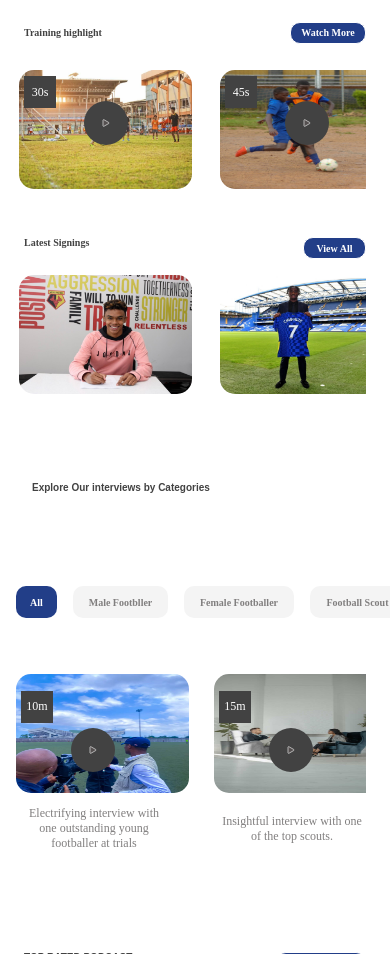
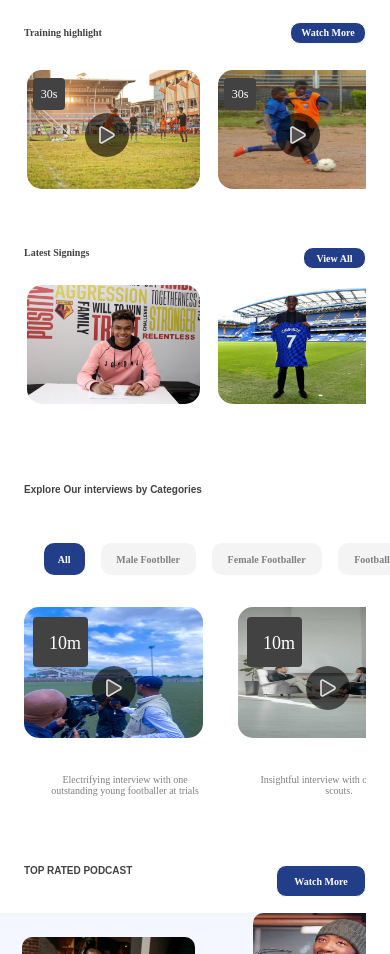
Before and after one commit to Neenoe/scouting-network, a React (Create React App) app: page /Blog in a window 390 px wide. Shown: the part 517-1471 px from the top of the page. Built offline with nearby package versions, Linux system fonts and the light colour scheme; a web font is replaced by a local one.

Commit message:
blog page responsiveness done

```diff
--- a/src/Components/Blog/Blog.jsx
+++ b/src/Components/Blog/Blog.jsx
@@ -102,20 +102,32 @@ function Blog() {
 
         <div className="highlight-details" ref={scrollRef}>
   <div className="highlight-item">
+    <div className="highlight-img">
+    <img src={data[20].imag} alt="" />
 
-   <img src={data[20].imag} alt="" />
+   <p className='highlight-time'>{data[0].duration}</p>
 
-    <p>{data[0].duration}</p>
+    </div>
+
+
     <BsFillPlayFill className='stop1'/>
   </div>
   <div className="highlight-item">
+  <div className="highlight-img">
     <img src={data[21].imag} alt="" />
-    <p>{data[1].duration}</p>
+
+   <p className='highlight-time'>{data[0].duration}</p>
+
+    </div>
     <BsFillPlayFill className='stop1'/>
   </div>
   <div className="highlight-item">
+  <div className="highlight-img">
     <img src={data[22].imag} alt="" />
-    <p>{data[2].duration}</p>
+
+   <p className='highlight-time'>{data[0].duration}</p>
+
+    </div>
     <BsFillPlayFill className='stop1'/>
   </div>
 </div>
@@ -154,7 +166,10 @@ function Blog() {
 
     {/* Interviews */}
     <div className="interviews-wrapper innerWidth paddings">
-    <div className="interviews-intro paddings">
+    <div className="interviews-intro">
+      <div className='interview-details'>
+
+
         <h2>  Explore Our interviews by Categories</h2>
         <div className="interviews-intro-btns">
         <button>All</button>
@@ -166,26 +181,38 @@ function Blog() {
         </div>
         </div>
 
+
         <div className="interviews-media">
           <div className='interviews-title'>
-          <img src={data[25].imag} alt="" />
-            <span>10m</span>
+            <div className="interviews-img">
+            <img src={data[25].imag} alt="" />
+            <span className="time-span">10m</span>
+            </div>
+
+
             <BsFillPlayFill className='stop'/>
             <p>Electrifying interview with one outstanding young footballer at trials</p>
           </div>
           <div className='interviews-title'>
-          <img src={data[27].imag} alt="" />
-            <span>15m</span>
+          <div className="interviews-img">
+            <img src={data[27].imag} alt="" />
+            <span className="time-span">10m</span>
+            </div>
+
             <BsFillPlayFill className='stop'/>
             <p>Insightful interview with one of the top scouts.</p>
           </div>
           <div className='interviews-title'>
-          <img src={data[28].imag} alt="" />
-            <span>15m</span>
+          <div className="interviews-img">
+            <img src={data[28].imag} alt="" />
+            <span className="time-span">10m</span>
+            </div>
+
             <BsFillPlayFill className='stop'/>
             <p>Spot light on new signee after medicals.</p>
           </div>
 
+        </div>
         </div>
 
 
@@ -211,7 +238,7 @@ function Blog() {
           <BsFillPauseFill className='pause'/>
           <img src={data[29].imag} alt="" />
         </div>
-        <p>Lorem ipsum dolor sit amet, <br /> consectetur adipiscing elit.</p>
+        <p>Top scout bear their thoughts <br /> about the young talents</p>
       </div>
       <div className="toprated1">
         <img src={data[34].imag} alt="" />
@@ -219,7 +246,7 @@ function Blog() {
           <BsFillPauseFill className='pause'/>
           <img src={data[29].imag} alt="" />
         </div>
-        <p>Lorem ipsum dolor sit amet, <br /> consectetur adipiscing elit.</p>
+        <p>A talk on how to connect with <br /> football scout.</p>
       </div>
       <div className="toprated1">
         <img src={data[33].imag} alt="" />
@@ -227,7 +254,7 @@ function Blog() {
           <BsFillPauseFill className='pause'/>
           <img src={data[29].imag} alt="" />
         </div>
-        <p>Lorem ipsum dolor sit amet, <br /> consectetur adipiscing elit.</p>
+        <p>Time out with the successful  <br /> players at the just concluded trials</p>
       </div>
 
         </div>
--- a/src/Components/Blog/blog.css
+++ b/src/Components/Blog/blog.css
@@ -258,16 +258,25 @@ cursor: pointer;
 .interviews-title {
     display: flex;
     flex-direction: column;
+
 }
 .interviews-wrapper {
     display: flex;
     flex-direction: column;
+    width: 100%;
+    margin: auto;
 }
 .interviews-intro {
     display: flex;
+    flex-direction: column;
+    justify-content: space-between;
+    max-width: 1400px;
+
+}
+.interview-details {
+    display: flex;
     flex-direction: row;
     justify-content: space-between;
-
 }
 .interviews-intro h2 {
     color: #161037;
@@ -289,8 +298,30 @@ font-weight: 400;
 line-height: normal;
 cursor: pointer;
 border: none;
+margin-bottom: 1rem;
+}
+.interviews-img {
+    width: 383px;
+    height: 309px;
+    position: relative;
+    display: inline-block;
 }
 
+.interviews-img img {
+    width: 100%;
+    height: 100%;
+}
+
+.time-span {
+    position: absolute;
+    top: 10px; /* Adjust the top value according to your design */
+    left: 10px; /* Adjust the left value according to your design */
+    background-color: rgba(0, 0, 0, 0.6);
+    color: #fff;
+    padding: 4px 8px;
+    border-radius: 4px;
+    font-size: 12px;
+  }
 .interviews-intro-btns :nth-child(1) {
     background: hsl(224, 60%, 33%);
     color: white;
@@ -647,6 +678,27 @@ stroke: #D9D9D9;
 border-radius: 50%;
 }
 
+.highlight-img {
+    width: 393px;
+    height: 303px;
+    position: relative;
+    display: inline-block;
+}
+.highlight-img img {
+    width: 100%;
+    height: 100%;
+}
+.highlight-time {
+    position: absolute;
+    top: 10px; /* Adjust the top value according to your design */
+    left: 10px; /* Adjust the left value according to your design */
+    background-color: rgba(0, 0, 0, 0.6);
+    color: #fff;
+    padding: 4px 8px;
+    border-radius: 4px;
+    font-size: 12px;
+}
+
 /*  */
 
 
@@ -746,7 +798,7 @@ margin-top: 4rem;
         position: relative;
         margin-right: 1px;
         margin-left: -1rem;
-        padding-left: 1.5rem;
+
       }
 
       .highlight-item img {
@@ -786,7 +838,7 @@ margin-top: 4rem;
 
       }
 
-    .stop,
+
     .stop1 {
             /* Add necessary styles to the paragraph */
             position: absolute;
@@ -818,26 +870,30 @@ font-style: normal;
 font-weight: 700;
 line-height: normal;
       }
-      .interviews-media {
-        /* Add necessary styles to the container */
+      /* .interviews-media {
+
         position: relative;
+        display: flex;
+        flex-direction: row;
+        justify-content: space-between;
         display: flex;
         overflow-x: auto;
         scroll-behavior: smooth;
+        width: 100%;
       }
-      .interviews-intro h2 {
-        color: red;
-      }
+
       .interviews-title {
-        /* Add necessary styles to each item */
+
         position: relative;
         margin-right: 1px;
         padding: 0.5rem;
         margin-left: 1rem;
+        display: flex;
+        width: 100%;
       }
 
       .interviews-title img {
-        /* Add necessary styles to the image */
+
         width: 253px;
         height: 239px;
         border-radius: 15px;
@@ -845,10 +901,10 @@ line-height: normal;
       }
 
       .interviews-title span {
-        /* Add necessary styles to the paragraph */
+
         position: absolute;
-        bottom: 170px; /* Adjust the vertical position as needed */
-        left: 30px; /* Adjust the horizontal position as needed */
+        bottom: 170px;
+        left: 30px;
         color: #fff;
         font-size: 14px;
         padding: 1.5rem;
@@ -876,12 +932,6 @@ line-height: normal;
         margin-top: 0.3rem
       }
 
- .interviews-intro {
-    display: flex;
-    flex-direction: column;
-    justify-content: start;
-    align-items: start;
- }
 
  .interviews-intro-btns {
     display: flex;
@@ -895,7 +945,10 @@ display: flex;
 flex-direction: row;
 padding: 0;
 font-size: 10px;
- }
+ } */
+
+ /*
+  */
 
  .highlight-intro button {
     width: 76px;
@@ -916,7 +969,48 @@ font-size: 10px;
 
 
 
+/*  */
+/* .interviews-media {
+    display: flex;
+    flex-wrap: wrap;
+    justify-content: space-between;
+    max-width: 808px;
+    margin: 0 auto;
+  }
 
+  .interviews-title {
+    width: calc(50% - 10px);
+    margin-bottom: 20px;
+  }
+
+  .interviews-img {
+    position: relative;
+    width: 250px;
+    height: 250px;
+    overflow: hidden;
+  }
+
+  .time-span {
+    position: absolute;
+    top: 10px;
+    left: 10px;
+    background-color: rgba(0, 0, 0, 0.6);
+    color: #fff;
+    padding: 4px 8px;
+    border-radius: 4px;
+    font-size: 12px;
+  }
+   */
+
+  .interviews-img {
+    width: 173px;
+    height: 119px;
+  }
+
+  .interviews-img img {
+    width: 100%;
+    height: 100%;
+  }
 .r-gallery-images_card img {
     width: 253px;
     height: 239px;
@@ -948,6 +1042,7 @@ font-size: 10px;
     flex-direction: row;
     flex-wrap: nowrap;
     margin-left: -4.5rem;
+
 }
 
 .interviews-intro-btns :nth-child(1) {
@@ -1007,53 +1102,7 @@ line-height: normal;
 .interviews-intro-btns :nth-child(5) {
     display: none;
 }
-.interviews-intro {
-    display: flex;
-    flex-direction: column;
 
-}
-.interviews-media {
-    margin-left: -3rem;
-}
-.interviews-title img {
-
-    width: 173px;
-height: 119px;
-
-    margin-left: 1rem;
-}
-
-.interviews-media :nth-child(2) {
-    margin-left: -0.5rem;
-}
-.interviews-media :nth-child(3) {
-    margin-left: -1.5rem;
-}
- .interviews-media p {
-    color: #817F7F;
-    font-family: Satoshi;
-    font-size: 12px;
-    font-style: normal;
-    font-weight: 400;
-    line-height: normal;
-   display: flex;
-   width: 180px;
-   justify-content: center;
-   align-items: center;
-   flex-direction: row;
-   text-align: center;
-   padding-left: 2.5rem;
-
-  margin-left: -1rem;
-  margin-top: 0.5%;
-
- }
-
- .interviews-media span {
-    padding: 1rem;
-    top: 0.5%;
-    left: 18%;
- }
 
 
 
@@ -1194,6 +1243,122 @@ align-items: left;
 #root > div > div > div.toprated.innerWidth.paddings > div.toprated-details > div:nth-child(2) > div > svg {
     margin-left: 1.5rem;
 }
+.interviews-media {
+    display: flex;
+    flex-wrap: nowrap; /* Prevent wrapping on smaller screens */
+    overflow-x: auto; /* Enable horizontal scrolling */
+    width: 100%;
+
+    justify-content: space-between;
+  }
+
+  .interviews-title {
+    flex: 0 0 auto; /* Prevent flex items from growing */
+    width: 179px;
+    text-align: center;
+    margin-right: 35px;
+  }
+
+  .interviews-img {
+    position: relative;
+    width: 179px;
+    height: 131px;
+    overflow: hidden;
+    margin-bottom: 10px;
+  }
+
+  .time-span {
+    position: absolute;
+    top: -14px;
+    background-color: rgba(0, 0, 0, 0.6);
+    color: #fff;
+
+    border-radius: 4px;
+    font-size: 12px;
+    left: -15px;
+    bottom: 9%;
+    width: 29.16px;
+height: 27px;
+margin-bottom: 2rem;
+
+  }
+
+  .stop {
+    position: relative;
+    top: -60px;
+    left: 50%;
+    transform: translate(-50%, -50%);
+    font-size: 36px;
+    color: white;
+    background-color: rgba(0, 0, 0, 0.6);
+    border-radius: 50%;
+    padding: 8px;
+    cursor: pointer;
+
+  }
+
+  .interviews-title p {
+    text-align: center;
+    font-size: 10px;
+margin-bottom:-15% ;
+   width: 170px;
+    padding-top: -1rem;
+  }
+  .interview-details {
+    display: flex;
+    flex-direction: column;
+    padding: 1rem;
+  }
+  .interviews-intro-btns {
+    margin-left: -4%;
+  }
+  .highlight-details {
+    display: flex;
+    overflow-x: auto;
+    max-width: 100%;
+    margin: 0 auto;
+    padding: none;
+  }
+
+  .highlight-item {
+    flex: 0 0 auto;
+    width: 197px;
+    margin-right: 10px;
+    position: relative;
+  }
+
+  .highlight-img {
+    position: relative;
+    width: 173px;
+    height: 119px;
+
+    margin-bottom: 10px;
+  }
+
+  .highlight-time {
+    position: absolute;
+    top: 3px;
+    left: 1px;
+    background-color: rgba(0, 0, 0, 0.6);
+    color: #fff;
+    padding: 4px 8px;
+    border-radius: 4px;
+    font-size: 12px;
+  }
+
+  .stop1 {
+    position: absolute;
+    top: 50%;
+    left: 50%;
+    transform: translate(-50%, -50%);
+    font-size: 36px;
+    color: white;
+    background-color: rgba(0, 0, 0, 0.6);
+    border-radius: 50%;
+    padding: 8px;
+    cursor: pointer;
+  }
+
 
 
 }
```
